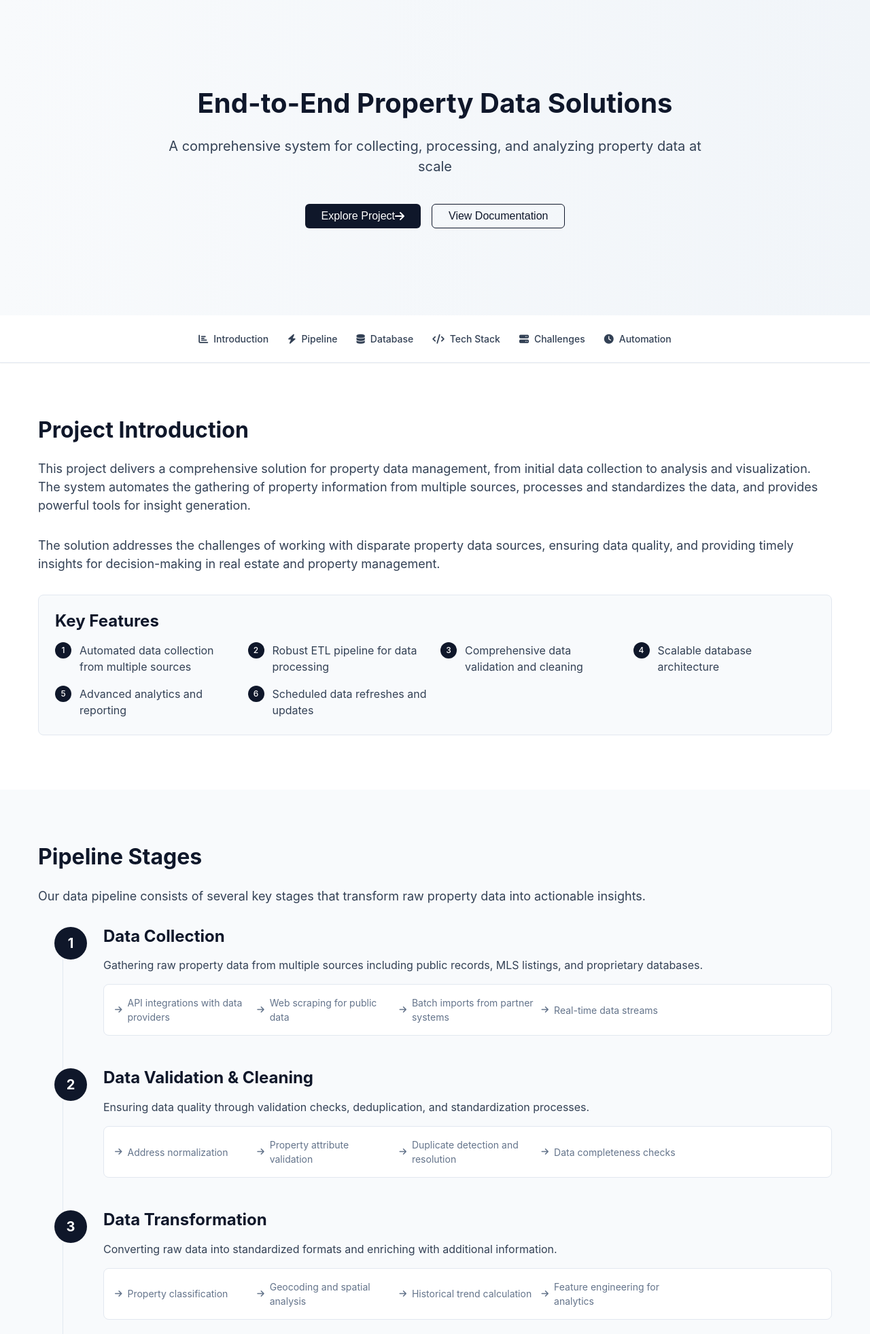
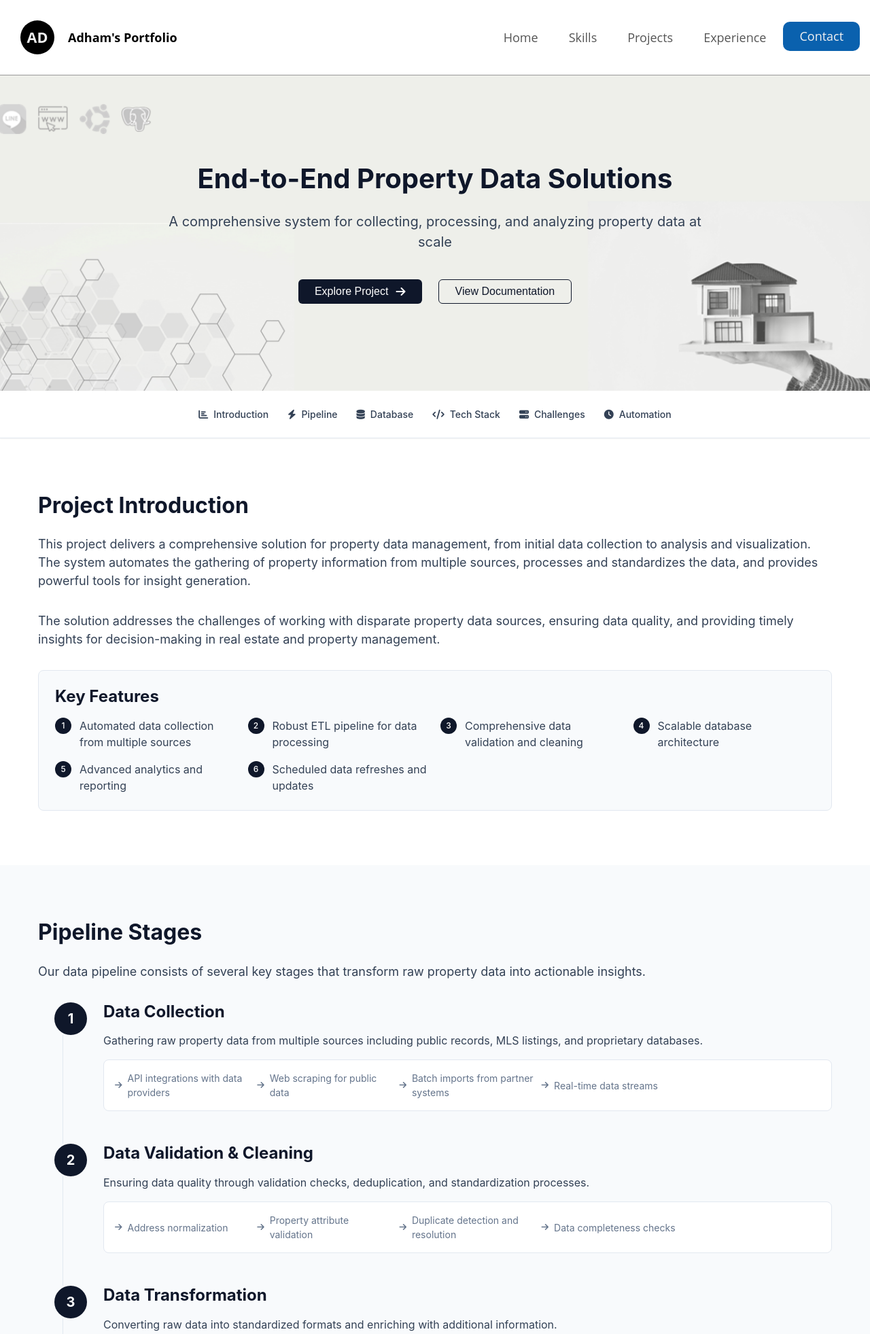
Before and after one commit to adhamhusein/portfolio-website, a Flask app: template app/templates/project_002.html in a window 1280 px wide. Shown: the top 1963 px of the page at 68% size. Run offline with Flask 3, Linux system fonts and the light colour scheme; the template is opened without the code that fills it, so the values that code supplies are empty.

Commit message:
changes hero section and navbar

```diff
--- /dev/null
+++ b/app/static/css/navbar.css
@@ -0,0 +1,204 @@
+body header {
+    box-sizing: border-box;
+	margin:0;
+	padding:0;
+	scroll-behavior: smooth;
+
+    --base: #555;
+	--base-100: #f1f1f1;
+	--base-400: #555;
+	--base-800: #000;
+	--yellow: #ffda4b;
+	--yellow-100: rgb(255, 244, 121);
+	--yellow-400: #ffdb4b;
+	--yellow-800: #8b6f00;
+	--blue: #0a61ae;
+	--blue-100: #e2f8ff;
+	--blue-400: #61dafb;
+	--blue-800: #0a61ae;
+
+    font-family: "Open Sans", sans-serif;
+	font-optical-sizing: auto;
+	font-style: normal;
+	font-size: 18px;
+	max-width: 1440px;
+	margin: auto;
+    padding: 10px;
+	display: flex;
+	justify-content: space-between;
+	border-bottom: 1px solid rgba(0,0,0,0.4);
+
+	@media (max-width:1024px) {
+		flex-direction:column;
+		justify-content: space-evenly;
+	}
+
+	@media (max-width:768px) {
+		flex-direction: column;
+		padding: 0px;
+	}
+
+	a {
+		text-decoration: none;
+		color: var(--blue);
+		&:hover {
+			text-decoration: underline;
+		}
+	}
+
+    .logo-all {
+        align-items:center;
+        display: flex;
+        padding:10px;
+        font-weight:700;
+        justify-content: space-between;
+        @media (max-width:1024px) {
+            justify-content: center;
+        }
+
+        @media (max-width:768px) {
+            padding: 10px 10px 0 10px;
+            justify-content: space-between;
+        }
+
+        .logo-holder {
+            display:flex;
+            padding:10px;
+            align-items:center;
+            font-weight:700;
+            color: var(--base-800);
+        }
+        .logo-holder .logo {
+            display:flex;
+            align-items:center;
+            justify-content:center;
+            font-size: 21.6px;
+            background-color: var(--base-800);
+            color: var(--base-100);
+            height:50px;
+            width:50px;
+            margin-right:20px;
+            border-radius:50%;
+        }
+        .logo-holder .logo-text {
+            flex:1;
+        }
+        .mobile-toggle {
+            color: var(--base-800);
+            width: 32px;
+            display: none;
+            padding: 10px;
+            @media (max-width:768px) {
+                display: inline-block;
+                width: 54px;
+                margin-left: 30px;
+            }
+        }
+    }
+
+    nav {
+        display:flex;
+        align-items:center;
+        @media (max-width:1024px) {
+            justify-content: center;
+        }
+
+        @media (max-width:768px) {
+            margin-top: 10px;
+            width: 100%;
+        }
+
+        ul {
+            display:flex;
+            list-style-type: none;
+            gap:5px;
+            @media (max-width:768px) {
+                display: none;
+                flex-direction: column;
+                text-align: center;
+                width: 100%;
+                &.active {
+                    display: flex;
+                }
+            }
+        }
+        ul li {
+            display:inline-block;
+            a {
+                display:inline-block;
+                padding:10px 20px;
+                color:var(--base);
+                @media (max-width:768px) {
+                    width: 100%;
+                    &.button {
+                        margin-top: 5px;
+                    }
+                }
+            }
+            a:hover {
+                background-color: var(--base-100);
+                border-radius:10px;
+                text-decoration:none;
+            }
+        }
+    }
+
+    .button {
+        display:inline-flex;
+        align-items: center;
+        justify-content: center;
+        padding:8px 24px;
+        background-color: var(--blue);
+        color: var(--base-100);
+        border-radius:10px;
+        transition: ease 0.3s all;
+        &:hover {
+            text-decoration:none;
+            background-color: var(--base-400);
+        }
+        @media (max-width:768px) {
+            height: 2em;
+            width: auto;
+            padding:10px 20px;
+            &.black, &.white {
+                height: 3em;
+                width: auto;
+                padding:10px 20px;
+            }
+
+        }
+
+        &.black {
+            font-size: 12.6px;
+            padding:8px 24px;
+            border: 1px solid var(--base-800);
+            background-color: black;
+            color: white;
+            &:hover {
+                background-color: var(--base);
+                color: var(--base-100);
+                border: 1px solid var(--base-100);
+            }
+        }
+
+        &.white {
+            font-size: 12.6px;
+            padding:8px 24px;
+            border: 1px solid var(--base-800);
+            background-color: transparent;
+            color: var(--base-800);
+            &:hover {
+                background-color: var(--base);
+                color: var(--base-100);
+                border: 1px solid var(--base-100);
+            }
+        }
+
+        &.white img {
+            width: 12.6px;
+            height: auto;
+            margin-right: 10px;
+            object-fit: contain;
+        }
+    }
+}
--- a/app/static/css/project_002_styles.css
+++ b/app/static/css/project_002_styles.css
@@ -33,6 +33,8 @@ body {
   color: var(--color-text);
   line-height: 1.5;
   background-color: #fff;
+  max-width:1440px;
+  margin:auto;
 }
 
 .container {
@@ -153,6 +155,13 @@ img {
   position: relative;
   padding: 8rem 0;
   overflow: hidden;
+  background-image: url('../images/img-project/project-005.png');
+  background-size: cover;
+  background-position: center;
+  background-repeat: no-repeat;
+  display: flex;
+  align-items: center;
+  justify-content: center;
 }
 
 .hero::before {
@@ -186,7 +195,11 @@ img {
   display: flex;
   flex-wrap: wrap;
   justify-content: center;
-  gap: 1rem;
+  gap: 1.5rem;
+
+  .btn {
+    gap: 0.7rem;
+  }
 }
 
 /* Navigation */
--- a/app/templates/project_002.html
+++ b/app/templates/project_002.html
@@ -5,11 +5,40 @@
   <meta name="viewport" content="width=device-width, initial-scale=1.0">
   <title>End-to-End Property Data Solutions</title>
   <link rel="stylesheet" href="../static/css/project_002_styles.css">
+  <link rel="stylesheet" href="../static/css/navbar.css">
   <link rel="stylesheet" href="https://cdnjs.cloudflare.com/ajax/libs/font-awesome/6.4.0/css/all.min.css">
+  <script src="../static/js/index_scripts.js" defer></script>
 </head>
 <body>
+  <header>
+    <div class="logo-all">
+        <a href="#" class="logo-holder">
+            <div class="logo">AD</div>
+            <div class="logo-text">Adham's Portfolio</div>
+        </a>
+        <a href="#" class="mobile-toggle" onclick="toggleMobileMenu()">
+            <svg class="w-6 h-6 text-gray-800 dark:text-white" aria-hidden="true" xmlns="http://www.w3.org/2000/svg" viewBox="0 0 24 24">
+                <path stroke="currentColor" stroke-linecap="round" stroke-width="2" d="M5 7h14M5 12h14M5 17h10"/>
+            </svg>
+        </a>
+    </div>
+    <nav>
+        <ul id="menu">
+            <li><a href="/">Home</a></li>
+            <li><a href="/#skills">Skills</a></li>
+            <li><a href="/#projects">Projects</a></li>
+            <li><a href="/#experience">Experience</a></li>
+            <li><a href="/#contact" class="button">Contact</a></li>
+            <li></li>
+        </ul>
+    </nav>
+  </header>
+
   <!-- Hero Section -->
   <section class="hero">
+    <div class="hero-overlay">
+      <!-- <img src="../static/images/img-project/project-005.png" alt="Adham Picture"> -->
+    </div>
     <div class="container">
       <div class="hero-content">
         <h1>End-to-End Property Data Solutions</h1>
```
Also changed, not shown: app/static/images/img-project/project-005.png (added).
